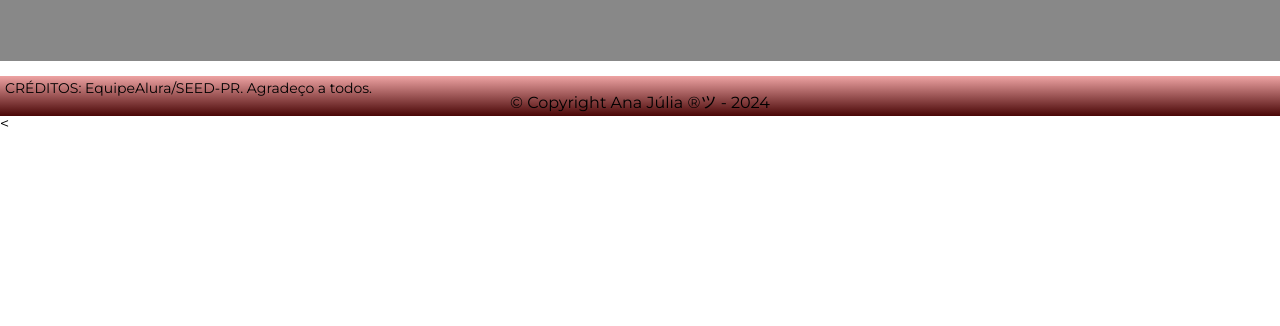
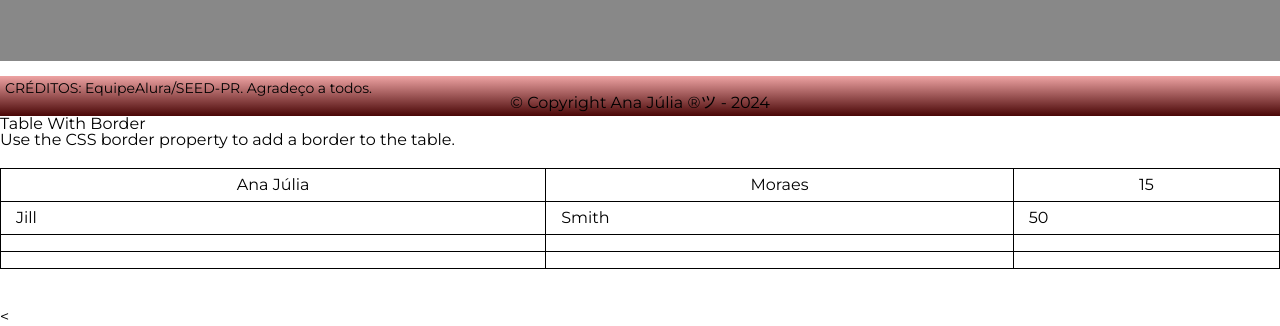
Before and after one commit to anaJm0/barbaaaa, a plain HTML site: page index.html in a window 1280 px wide. Shown: the part 3014-3340 px from the top of the page. Before the commit the page ends 3147 px from the top, so only its background shows below. Drawn offline with Linux system fonts and the light colour scheme.

Commit message:
Update index.html

```diff
--- a/index.html
+++ b/index.html
@@ -72,6 +72,48 @@
          CRÉDITOS: EquipeAlura/SEED-PR. Agradeço a todos.
           <div class="copyright">© Copyright Ana Júlia ®ツ - 2024</div>
           </div>
-       </footer>
+       <footer>
+	       <!DOCTYPE html>
+<html>
+<head>
+<style>
+table, th, td {
+  border: 1px solid black;
+}
+</style>
+</head>
+<body>
+
+<h2>Table With Border</h2>
+
+<p>Use the CSS border property to add a border to the table.</p>
+
+<table style="width:100%">
+  <tr>
+    <th>Ana Júlia</th>
+    <th>Moraes</th>
+    <th>15</th>
+  </tr>
+  <tr>
+    <td>Jill</td>
+    <td>Smith</td>
+    <td>50</td>
+  </tr>
+  <tr>
+    <td></td>
+    <td></td>
+    <td></td>
+  </tr>
+  <tr>
+    <td></td>
+    <td></td>
+    <td></td>
+  </tr>
+</table>
+
+</body>
+</html>
+
+
 	</body>
 <
```
